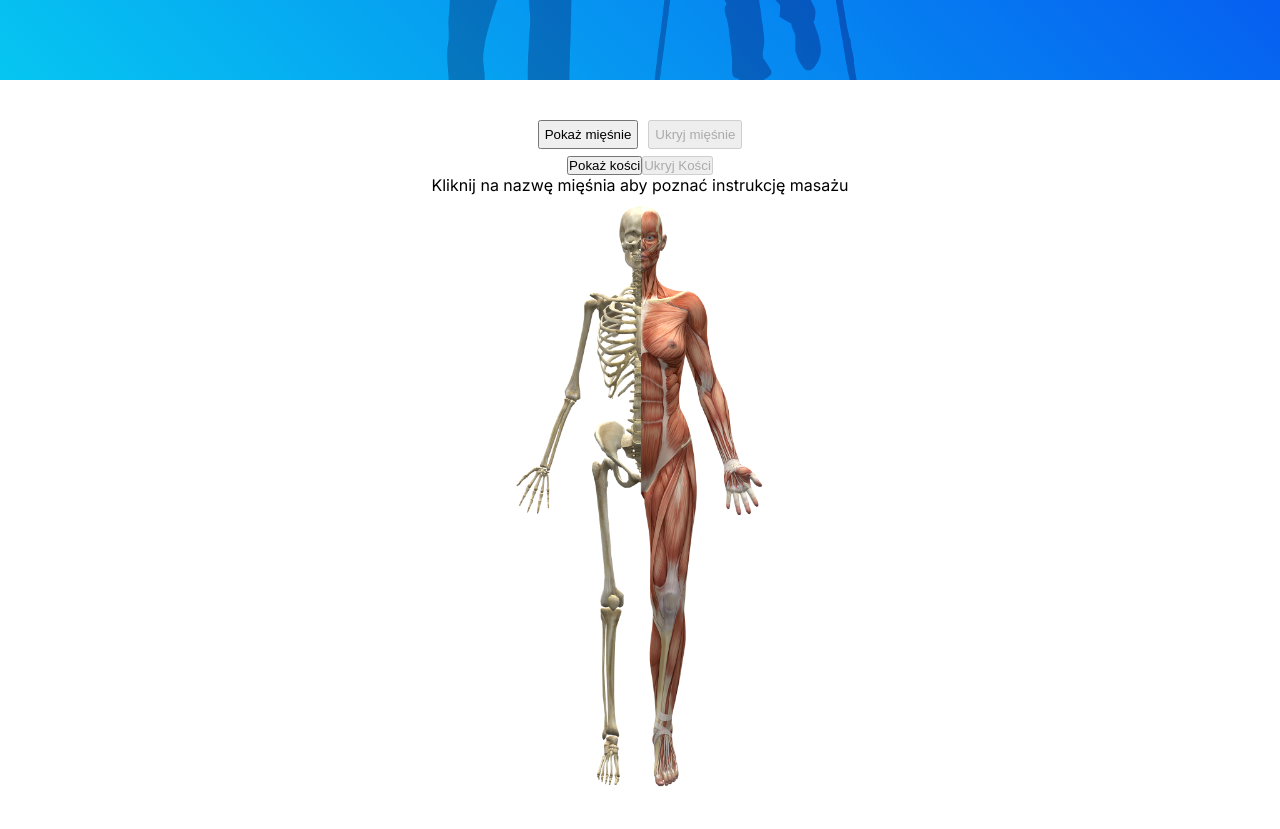
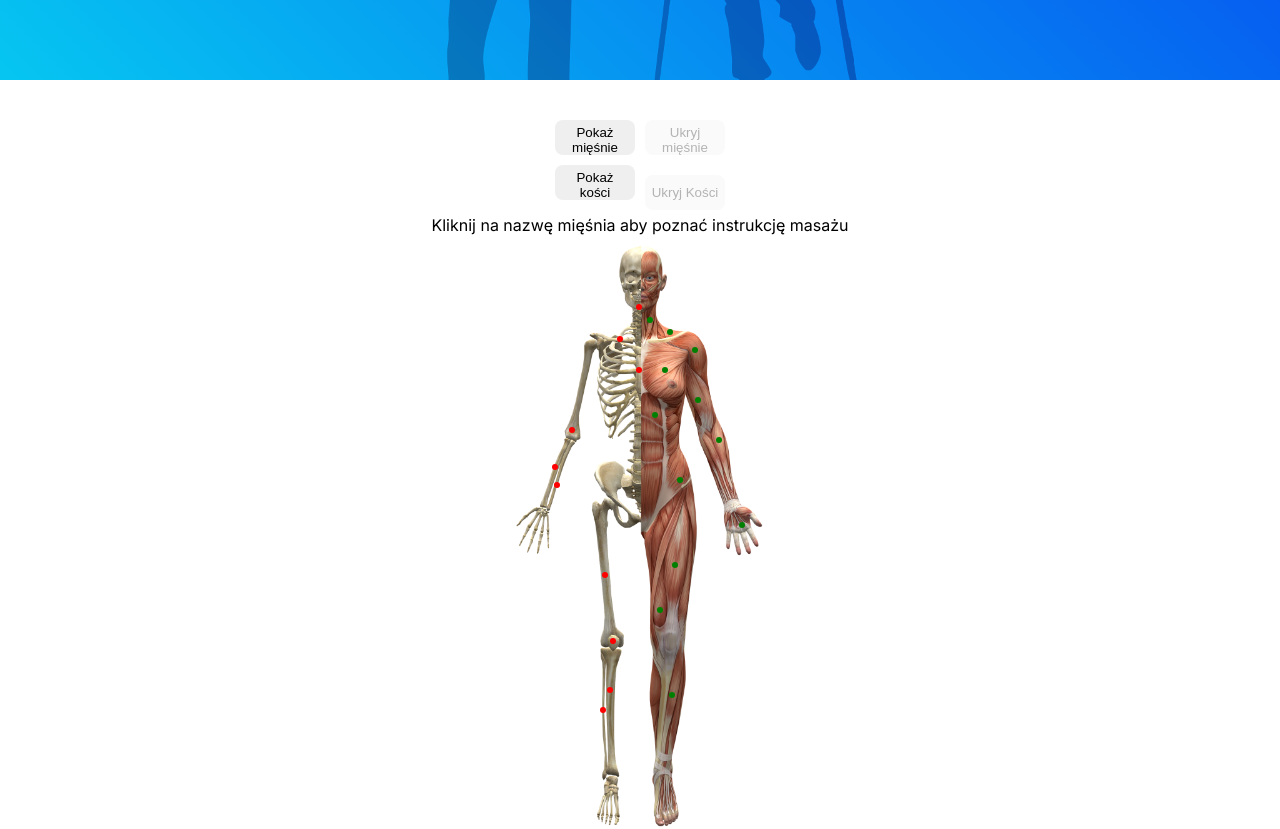
Before and after one commit to Pawko23/ProhealthTeam, a React (Create React App) app: page /rehabilitation in a window 1280 px wide. Shown: the part 560-1389 px from the top of the page. Built offline with nearby package versions, Linux system fonts and the light colour scheme.

Commit message:
Rehab styles

```diff
--- a/src/components/RehabMain.js
+++ b/src/components/RehabMain.js
@@ -199,8 +199,8 @@ const RehabMain = () => {
             id='naramienny'
             cx='210'
             cy='85'
-            r='6'
-            fill='transparent'
+            r='3'
+            fill='green'
             onClick={(event) =>
               handleMuscle(event, 'Mostkowo-obojczykowo-sutkowy')
             }
@@ -210,8 +210,8 @@ const RehabMain = () => {
             data-muscle-name='Czworoboczny'
             cx='230'
             cy='97'
-            r='6'
-            fill='transparent'
+            r='3'
+            fill='green'
             onClick={(event) => handleMuscle(event, 'Czworoboczny')}
             className={styles['circle']}
           />
@@ -220,8 +220,8 @@ const RehabMain = () => {
             data-muscle-name='Naramienny'
             cx='255'
             cy='115'
-            r='7'
-            fill='transparent'
+            r='3'
+            fill='green'
             onClick={(event) => handleMuscle(event, 'Naramienny')}
           />
           <circle
@@ -229,8 +229,8 @@ const RehabMain = () => {
             data-muscle-name='Piersiowy większy'
             cx='225'
             cy='135'
-            r='7'
-            fill='transparent'
+            r='3'
+            fill='green'
             onClick={(event) => handleMuscle(event, 'Piersiowy większy')}
           />
           <circle
@@ -238,8 +238,8 @@ const RehabMain = () => {
             data-muscle-name='Biceps'
             cx='258'
             cy='165'
-            r='7'
-            fill='transparent'
+            r='3'
+            fill='green'
             onClick={(event) => handleMuscle(event, 'Biceps')}
           />
           <circle
@@ -247,8 +247,8 @@ const RehabMain = () => {
             data-muscle-name='Prosty brzucha'
             cx='215'
             cy='180'
-            r='6'
-            fill='transparent'
+            r='3'
+            fill='green'
             onClick={(event) => handleMuscle(event, 'Prosty brzucha')}
           />
           <circle
@@ -256,8 +256,8 @@ const RehabMain = () => {
             data-muscle-name='Ramienno-promieniowy'
             cx='279'
             cy='205'
-            r='6'
-            fill='transparent'
+            r='3'
+            fill='green'
             onClick={(event) => handleMuscle(event, 'Ramienno-promieniowy')}
           />
           <circle
@@ -265,8 +265,8 @@ const RehabMain = () => {
             data-muscle-name='Skośny zewnętrzny brzucha'
             cx='240'
             cy='245'
-            r='6'
-            fill='transparent'
+            r='3'
+            fill='green'
             onClick={(event) =>
               handleMuscle(event, 'Skośny zewnętrzny brzucha')
             }
@@ -276,8 +276,8 @@ const RehabMain = () => {
             data-muscle-name='Glistowate ręki'
             cx='302'
             cy='290'
-            r='6'
-            fill='transparent'
+            r='3'
+            fill='green'
             onClick={(event) => handleMuscle(event, 'Glistowate ręki')}
           />
           <circle
@@ -285,8 +285,8 @@ const RehabMain = () => {
             data-muscle-name='Prosty uda'
             cx='235'
             cy='330'
-            r='10'
-            fill='transparent'
+            r='3'
+            fill='green'
             onClick={(event) => handleMuscle(event, 'Prosty uda')}
           />
           <circle
@@ -294,8 +294,8 @@ const RehabMain = () => {
             data-muscle-name='Obszerny przyśrodkowy'
             cx='220'
             cy='375'
-            r='6'
-            fill='transparent'
+            r='3'
+            fill='green'
             onClick={(event) => handleMuscle(event, 'Obszerny przyśrodkowy')}
           />
           <circle
@@ -303,8 +303,8 @@ const RehabMain = () => {
             data-muscle-name='Piszczelowy przedni'
             cx='232'
             cy='460'
-            r='6'
-            fill='transparent'
+            r='3'
+            fill='green'
             onClick={(event) => handleMuscle(event, 'Piszczelowy przedni')}
           />
           <circle
@@ -312,8 +312,8 @@ const RehabMain = () => {
             data-bone-name='Żuchwa'
             cx='199'
             cy='72'
-            r='5'
-            fill='transparent'
+            r='3'
+            fill='red'
             onClick={(event) => handleBone(event, 'Żuchwa')}
           />
           <circle
@@ -321,8 +321,8 @@ const RehabMain = () => {
             data-bone-name='Obojczyk'
             cx='180'
             cy='104'
-            r='5'
-            fill='transparent'
+            r='3'
+            fill='red'
             onClick={(event) => handleBone(event, 'Obojczyk')}
           />
           <circle
@@ -330,8 +330,8 @@ const RehabMain = () => {
             data-bone-name='Mostek'
             cx='199'
             cy='135'
-            r='5'
-            fill='transparent'
+            r='3'
+            fill='red'
             onClick={(event) => handleBone(event, 'Mostek')}
           />
           <circle
@@ -339,8 +339,8 @@ const RehabMain = () => {
             data-bone-name='Kość ramienna'
             cx='132'
             cy='195'
-            r='5'
-            fill='transparent'
+            r='3'
+            fill='red'
             onClick={(event) => handleBone(event, 'Kość ramienna')}
           />
           <circle
@@ -348,8 +348,8 @@ const RehabMain = () => {
             data-bone-name='Kość promieniowa'
             cx='115'
             cy='232'
-            r='5'
-            fill='transparent'
+            r='3'
+            fill='red'
             onClick={(event) => handleBone(event, 'Kość promieniowa')}
           />
           <circle
@@ -357,8 +357,8 @@ const RehabMain = () => {
             data-bone-name='Kość łokciowa'
             cx='117'
             cy='250'
-            r='5'
-            fill='transparent'
+            r='3'
+            fill='red'
             onClick={(event) => handleBone(event, 'Kość łokciowa')}
           />
           <circle
@@ -366,8 +366,8 @@ const RehabMain = () => {
             data-bone-name='Kość udowa'
             cx='165'
             cy='340'
-            r='5'
-            fill='transparent'
+            r='3'
+            fill='red'
             onClick={(event) => handleBone(event, 'Kość udowa')}
           />
           <circle
@@ -375,8 +375,8 @@ const RehabMain = () => {
             data-bone-name='Rzepka'
             cx='173'
             cy='406'
-            r='5'
-            fill='transparent'
+            r='3'
+            fill='red'
             onClick={(event) => handleBone(event, 'Rzepka')}
           />
           <circle
@@ -384,8 +384,8 @@ const RehabMain = () => {
             data-bone-name='Kość piszczelowa'
             cx='170'
             cy='455'
-            r='5'
-            fill='transparent'
+            r='3'
+            fill='red'
             onClick={(event) => handleBone(event, 'Kość piszczelowa')}
           />
           <circle
@@ -393,8 +393,8 @@ const RehabMain = () => {
             data-bone-name='Kość strzałkowa'
             cx='163'
             cy='475'
-            r='5'
-            fill='transparent'
+            r='3'
+            fill='red'
             onClick={(event) => handleBone(event, 'Kość strzałkowa')}
           />
           {lineCoordinatesMuscles.map((coords, index) => (
--- a/src/styles/RehabMain.module.css
+++ b/src/styles/RehabMain.module.css
@@ -35,9 +35,14 @@ body {
   justify-content: center;
   align-items: center;
 }
-.model-container .muscles-button-box button {
+.model-container .muscles-button-box button, .model-container .bones-button-box button {
   padding: 5px;
   margin: 5px;
+  border: none;
+  border-radius: 8px;
+  height: 35px;
+  width: 80px;
+  cursor: pointer;
 }
 .model-container svg {
   height: 600px;
--- a/src/styles/RehabMain.module.scss
+++ b/src/styles/RehabMain.module.scss
@@ -36,10 +36,15 @@ body {
     justify-content: center;
     align-items: center;
 
-    .muscles-button-box {
+    .muscles-button-box, .bones-button-box {
         button {
             padding: 5px;
             margin: 5px;
+            border: none;
+            border-radius: 8px;
+            height: 35px;
+            width: 80px;
+            cursor: pointer;
         }
     }
 
```
Also changed, not shown: 1 other file (tests, documents, lock files or other folders).
